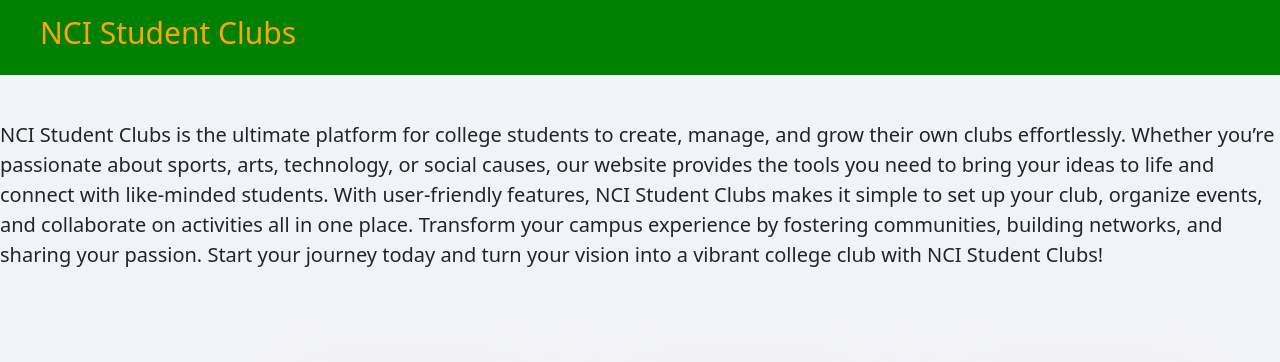
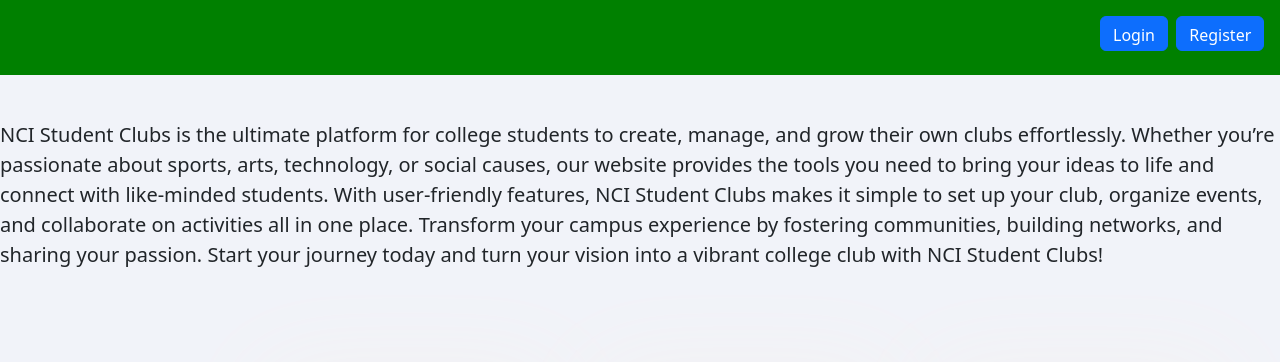
Before and after one commit to aabhinnav1999/DevOpsSec_project, a Django app: page / in a window 1280 px wide; the page is wider, and only the part inside the window is pictured. Shown: the top 362 px of that part. Run offline with Django 5.2, Linux system fonts and the light colour scheme.

Commit message:
removed name

```diff
--- a/templates/main.html
+++ b/templates/main.html
@@ -14,7 +14,7 @@
 <body>
     <div id="main_div_0">
 
-        <span ><a href="{% url 'index' %}" id="nci">NCI Student Clubs</a></span>
+        <span ><a href="{% url 'index' %}" id="nci"></a></span>
 
 
 
```
